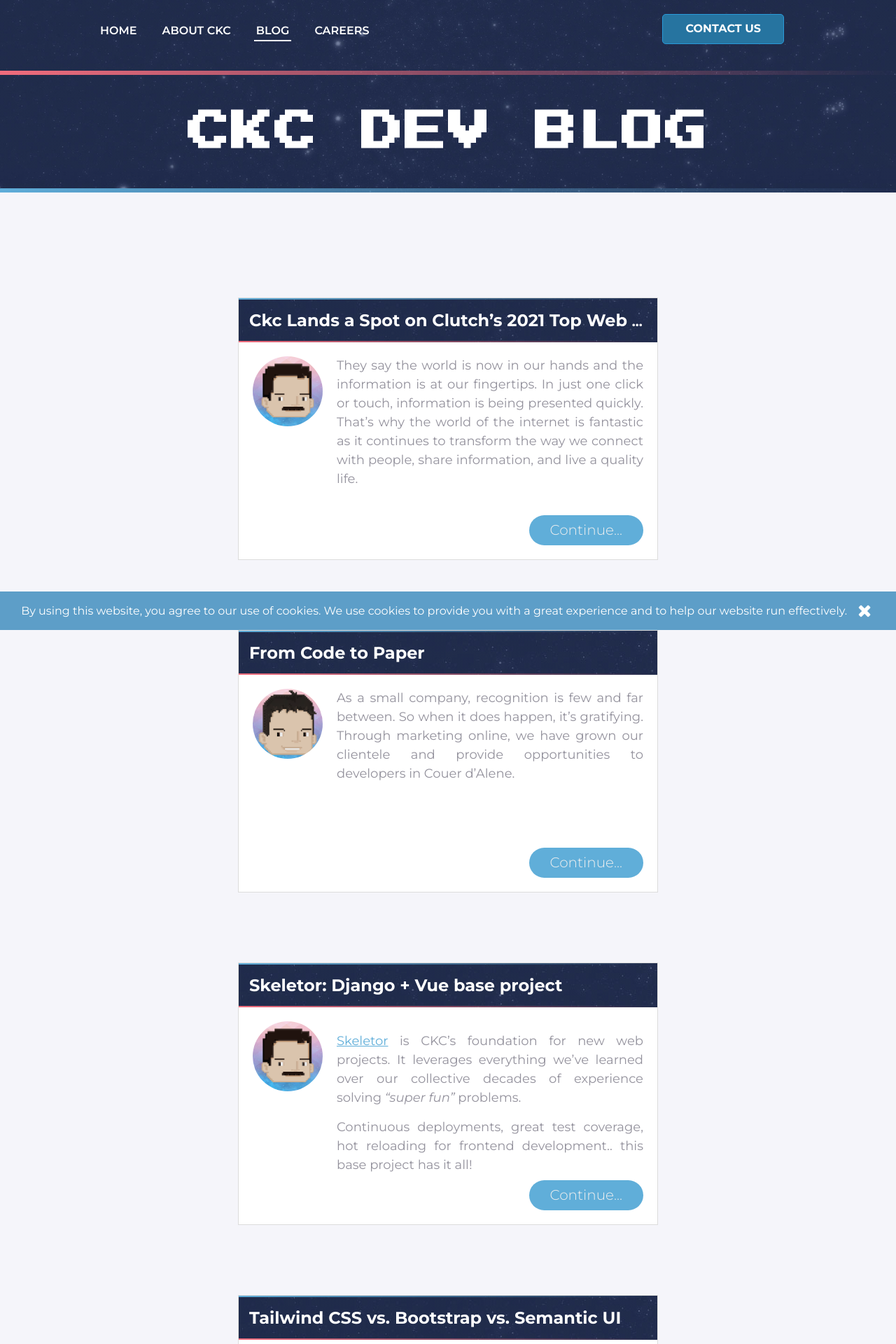
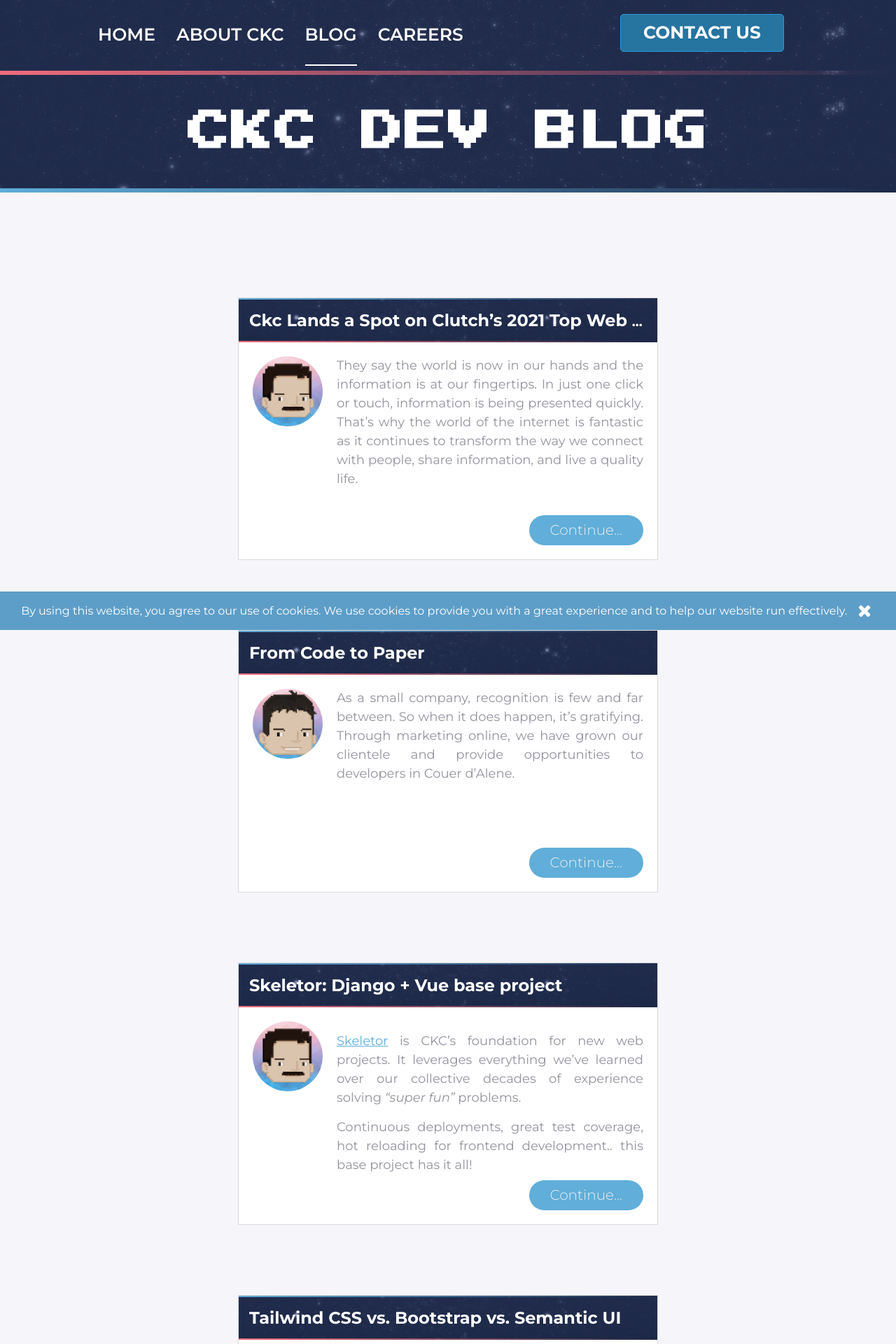
Before and after one commit to ckcollab/ckcollab, a Jekyll site: the page built from blog.html, in a window 1280 px wide. Shown: the top 1920 px of the page at 70% size. Built offline with Jekyll 4.4.1, drawn with Linux system fonts in a browser that asks for light colours.

Commit message:
Add careers page (#154)
* basic layout for mobile

* create the desktop views

* adjust colors; resize splash

* tweaking some wording, changing emails, adding padding

* more meat

* last meat

* fix some typos

* fix bug with the email body

* bump up font-size a bit; tweak some colors

* woops. fixed bug where the menu didnt have enough z-index to be the topmost layer

* fixed background-size bug; change wording to "contract-to-hire"

Co-authored-by: will <will@alpha.local>
Co-authored-by: Eric Carmichael <eric@ckcollab.com>

```diff
--- a/assets/css/global.css
+++ b/assets/css/global.css
@@ -93,10 +93,10 @@
 .menu-link {
   color: white !important;
   text-decoration: none;
-  font-size: 16px;
+  font-size: 25px;
   font-weight: 600;
   margin: 0 26px 0 0;
-  padding: 10px 3px 4px;
+  padding: 28px 0;
   border-bottom: solid 2px transparent;
 }
 .drop-us-a-line {
@@ -201,6 +201,7 @@
   color: white;
   background-position-y: -50px;
   background-attachment: fixed;
+  background-size: 100%;
   background-image: linear-gradient(
       rgba(21, 61, 165, 0.17),
       rgba(21, 61, 165, 0.17)
@@ -345,7 +346,7 @@
   display: flex;
   flex-direction: column;
   height: 100vh;
-  z-index: 2;
+  z-index: 4;
   text-align: center;
   top: 0;
   left: 0;
@@ -356,7 +357,7 @@
 }
 
 .hamburger-button {
-  z-index: 3;
+  z-index: 5;
   display: none;
   cursor: pointer;
   position: fixed;
--- a/assets/css/pages/home/header.css
+++ b/assets/css/pages/home/header.css
@@ -437,7 +437,7 @@
         display: flex;
         flex-direction: column;
         height: 100vh;
-        z-index: 2;
+        z-index: 4;
         text-align: center;
         top: 0;
         left: 0;
@@ -449,7 +449,7 @@
     }
 
     .hamburger-button {
-        z-index: 3;
+        z-index: 5;
         display: none;
         cursor: pointer;
         position: fixed;
--- a/careers.html
+++ b/careers.html
@@ -99,7 +99,7 @@
                                 </h1>
                                 <h2>
                                     CDA/Spokane&nbsp;&nbsp;
-                                    Part-time trial into Full-time&nbsp;&nbsp;
+                                    Contract-to-hire&nbsp;&nbsp;
                                     Compensation D.O.E.
                                 </h2>
                                 <div class="job-description">
@@ -130,7 +130,7 @@
                                 </h1>
                                 <h2>
                                     CDA/Spokane&nbsp;&nbsp;
-                                    Part-time trial into Full-time&nbsp;&nbsp;
+                                    Contract-to-hire&nbsp;&nbsp;
                                     Compensation D.O.E.
                                 </h2>
                                 <div class="job-description">
@@ -162,6 +162,7 @@
                                 </h1>
                                 <h2>
                                     CDA/Spokane&nbsp;&nbsp;
+                                    Contract-to-hire&nbsp;&nbsp;
                                     Part-time trial into Full-time&nbsp;&nbsp;
                                     Compensation D.O.E.
                                 </h2>
```
